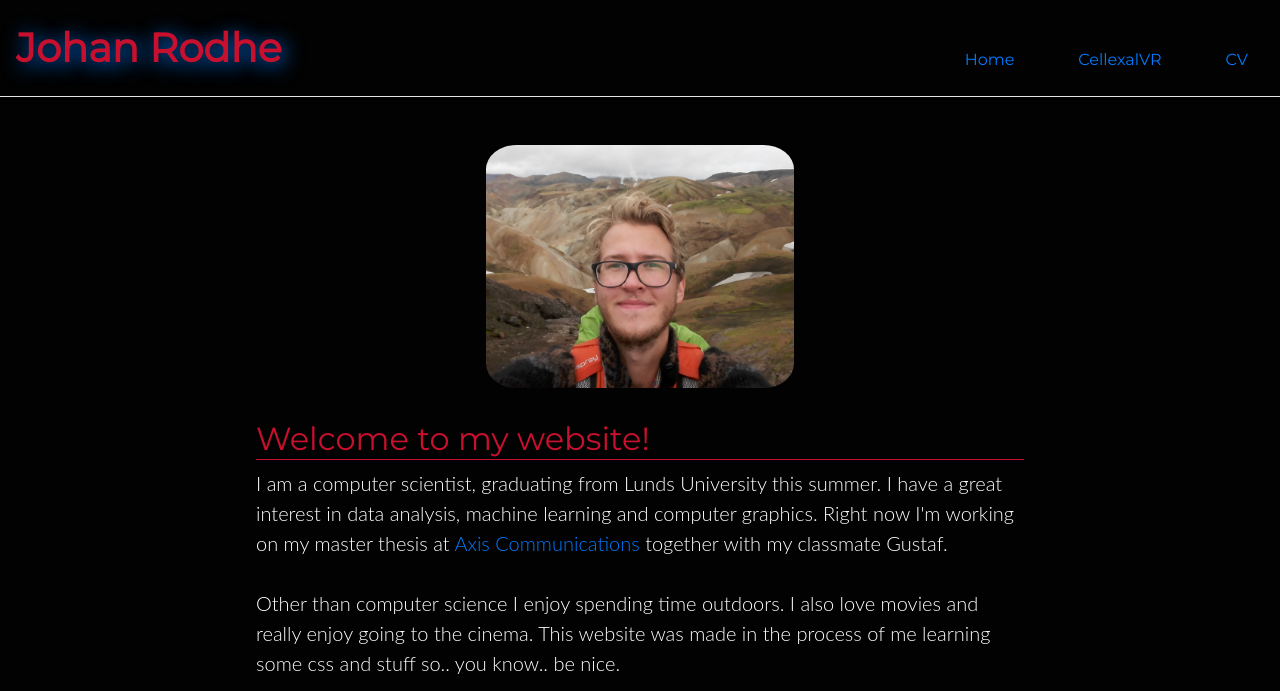
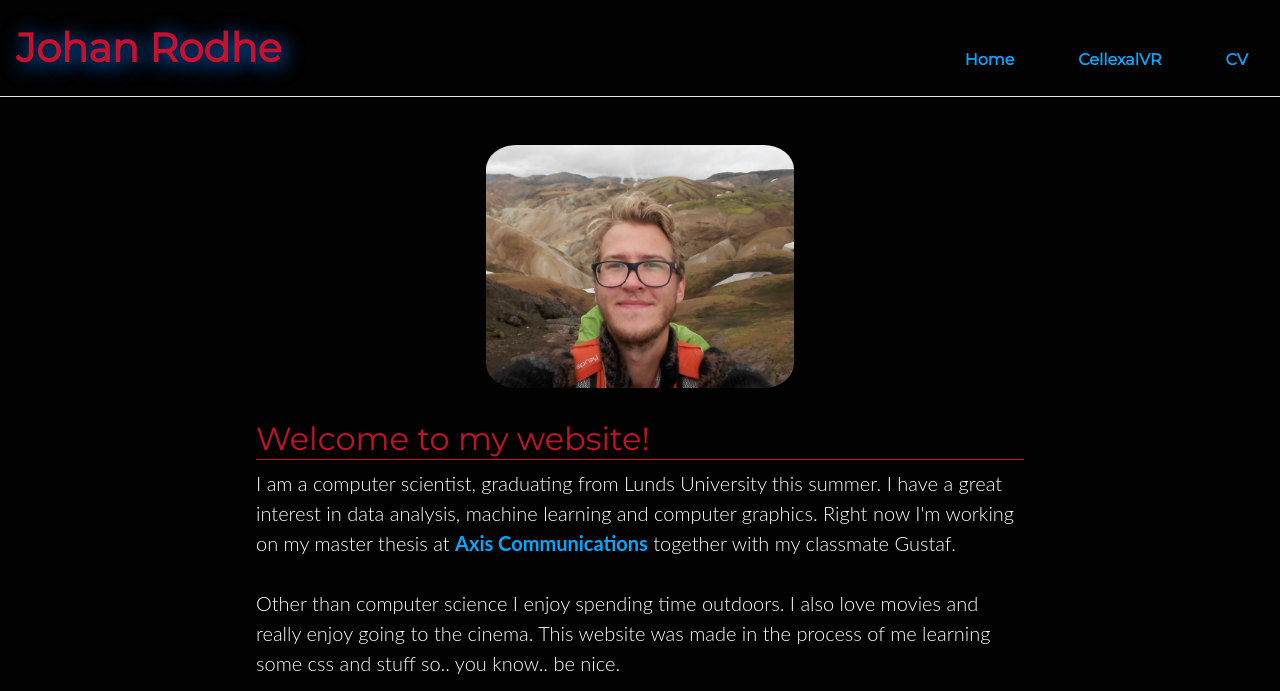
Before and after one commit to JohanRodhe/johanrodhe.github.io, a plain HTML site: page index.html in a window 1280 px wide. Shown: the top 691 px of the page. Drawn offline with Linux system fonts and the light colour scheme; a script that the page names is missing.

Commit message:
color changes

```diff
--- a/css/base.css
+++ b/css/base.css
@@ -6,6 +6,14 @@ body {
   background-color: #020202;
   color: #ffffff;
 }
+
+a {
+  font-weight: bold;
+  color: #00a9ff;
+  text-decoration: none;
+  background-color; transparent;
+}
+
 
 /* Everything but the jumbotron gets side spacing for mobile first views */
 .header,
```
Also changed, not shown: index.html (+1 -1 lines).
